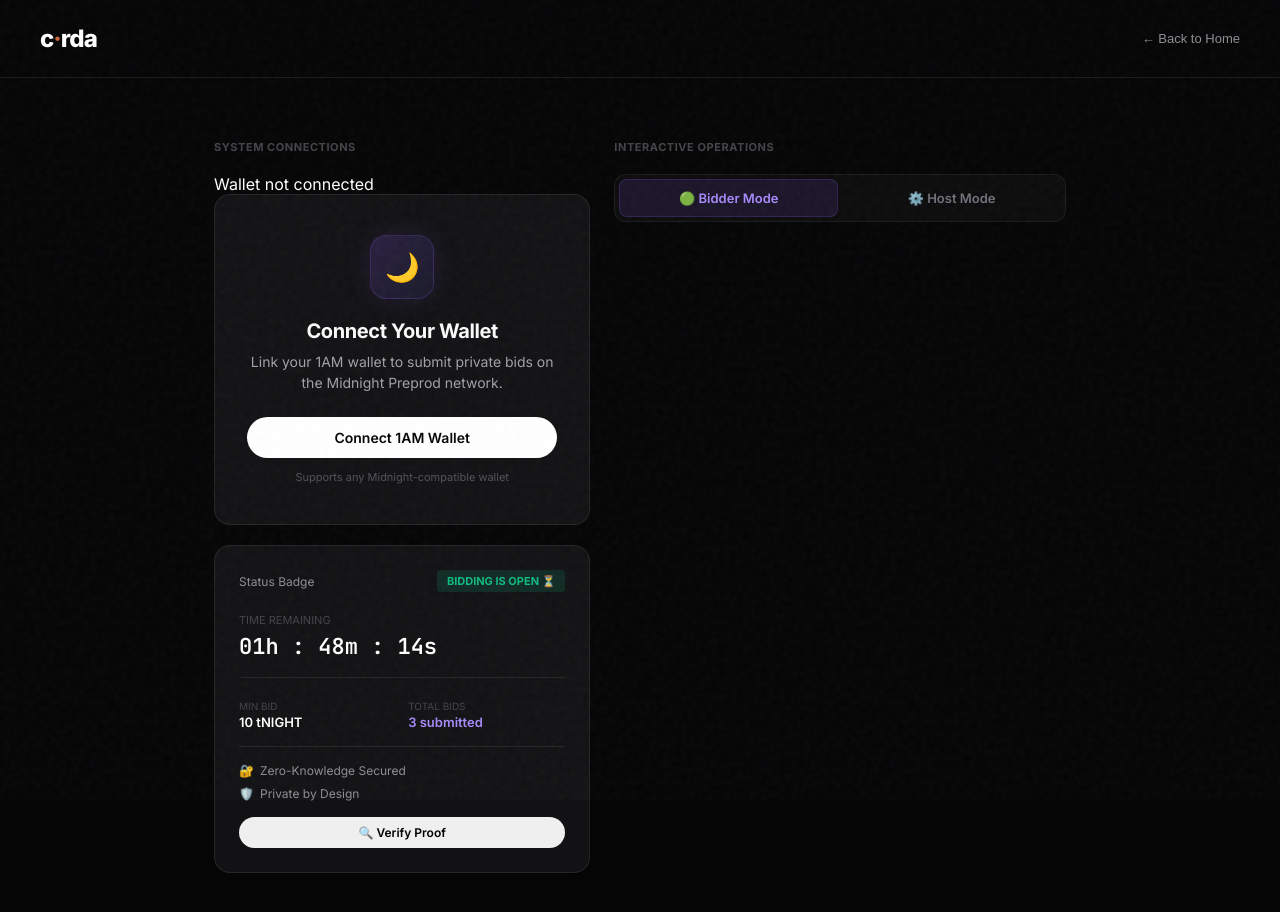
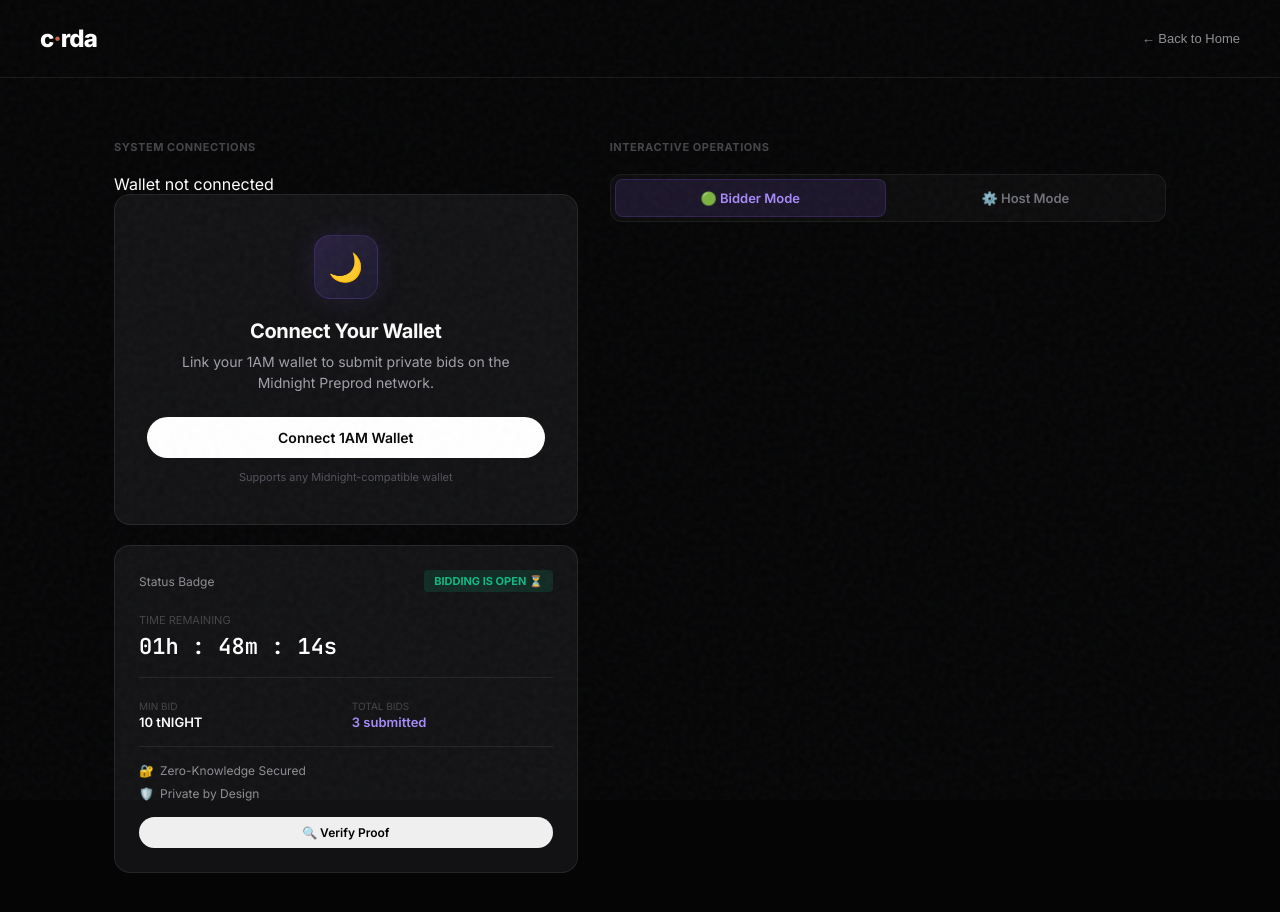
Before and after one commit to Thanos0s/Midnight_project, a React (Vite) app: page / in a window 1280 px wide. Both pictures are taken after a click on the button "Connect Wallet". Built offline with nearby package versions, Linux system fonts and the light colour scheme.

Commit message:
Fix column layout squishing by using min-width: 0 and max-width: 100% address boxes

```diff
--- a/src/index.css
+++ b/src/index.css
@@ -315,6 +315,7 @@
   display: flex;
   flex-direction: column;
   padding-top: 100px;
+  width: 100%;
 }
 
 .tx-header {
@@ -332,17 +333,22 @@
 }
 
 .tx-content-wrapper {
-  max-width: 900px;
+  max-width: 1100px;
   width: 100%;
   margin: 0 auto;
   padding: 40px 24px;
   flex-grow: 1;
   display: grid;
   grid-template-columns: 1fr;
-  gap: 24px;
+  gap: 32px;
 }
 
-@media (min-width: 850px) {
+/* Fix CSS grid content expansion bug with min-width: 0 */
+.tx-content-wrapper > div {
+  min-width: 0;
+}
+
+@media (min-width: 950px) {
   .tx-content-wrapper {
     grid-template-columns: 1fr 1.2fr;
   }
@@ -354,6 +360,7 @@
   border: 1px solid var(--bg-border);
   border-radius: 16px;
   padding: 24px;
+  width: 100%;
 }
 
 .btn {
@@ -410,6 +417,7 @@
 
 .address-display {
   margin-bottom: 16px;
+  width: 100%;
 }
 
 .address-display__label {
@@ -431,6 +439,7 @@
   border-radius: 8px;
   overflow-x: auto;
   white-space: nowrap;
+  max-width: 100%;
 }
 
 /* ── Forms ── */
@@ -475,12 +484,14 @@
   background: var(--accent-success-glow);
   border: 1px solid rgba(16, 185, 129, 0.15);
   margin-bottom: 16px;
+  width: 100%;
 }
 
 .privacy-badge__text {
   font-size: 13.5px;
   color: var(--accent-success);
   font-weight: 500;
+  line-height: 1.4;
 }
 
 .privacy-badge__tag {
@@ -489,6 +500,7 @@
   font-weight: 700;
   color: var(--text-dim);
   text-transform: uppercase;
+  flex-shrink: 0;
 }
 
 .tx-status {
@@ -497,6 +509,7 @@
   background: var(--bg-darker);
   border: 1px solid var(--bg-border);
   margin-top: 16px;
+  width: 100%;
 }
 
 .tx-status__message {
```
